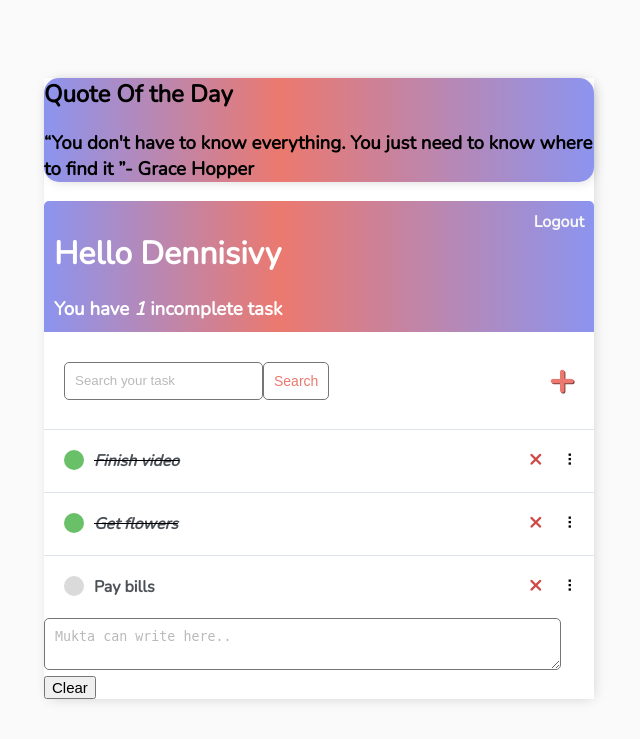
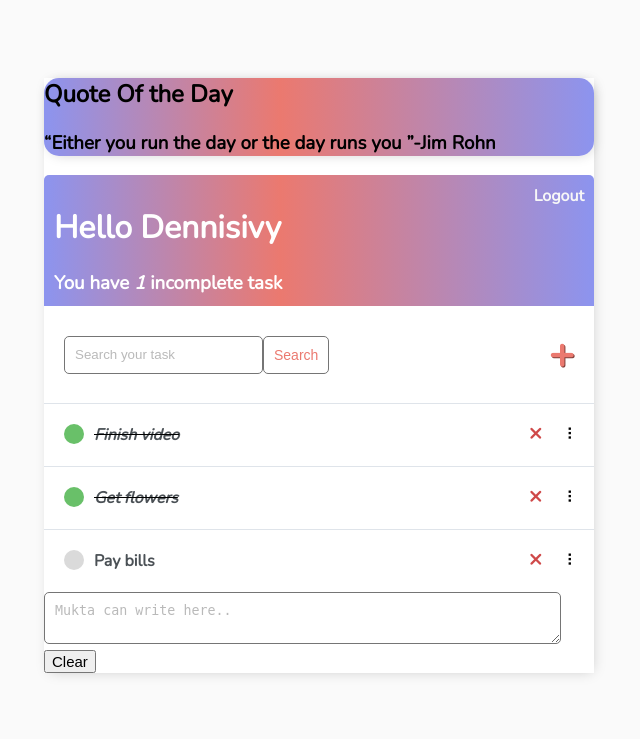
Before and after one commit to Abhishek-Gawande/Project-Musings, a Django app: page / in a window 1280 px wide. Shown: the top 739 px of the page, without its empty margins (321-961 px from the left). Run offline with Django 3.2, Linux system fonts and the light colour scheme; a user stored in the database is signed in; data comes from the database, SQL or seed files in the repository; both versions use the stored data as it was after the commit.

Commit message:
Add files via upload

```diff
--- a/base/templates/base/task_list.html
+++ b/base/templates/base/task_list.html
@@ -1,8 +1,8 @@
 {% extends 'base/main.html' %} {% block content %}
 <div class="container2">
     <h2>Quote Of the Day</h2>
-    <h3><q>You don't have to know everything. You just need to know where to find it
-</q>- Grace Hopper</h3>
+    <h3><q>Either you run the day or the day runs you
+</q>-Jim Rohn</h3>
 </div>
 
 
```
Also changed, not shown: db.sqlite3.
